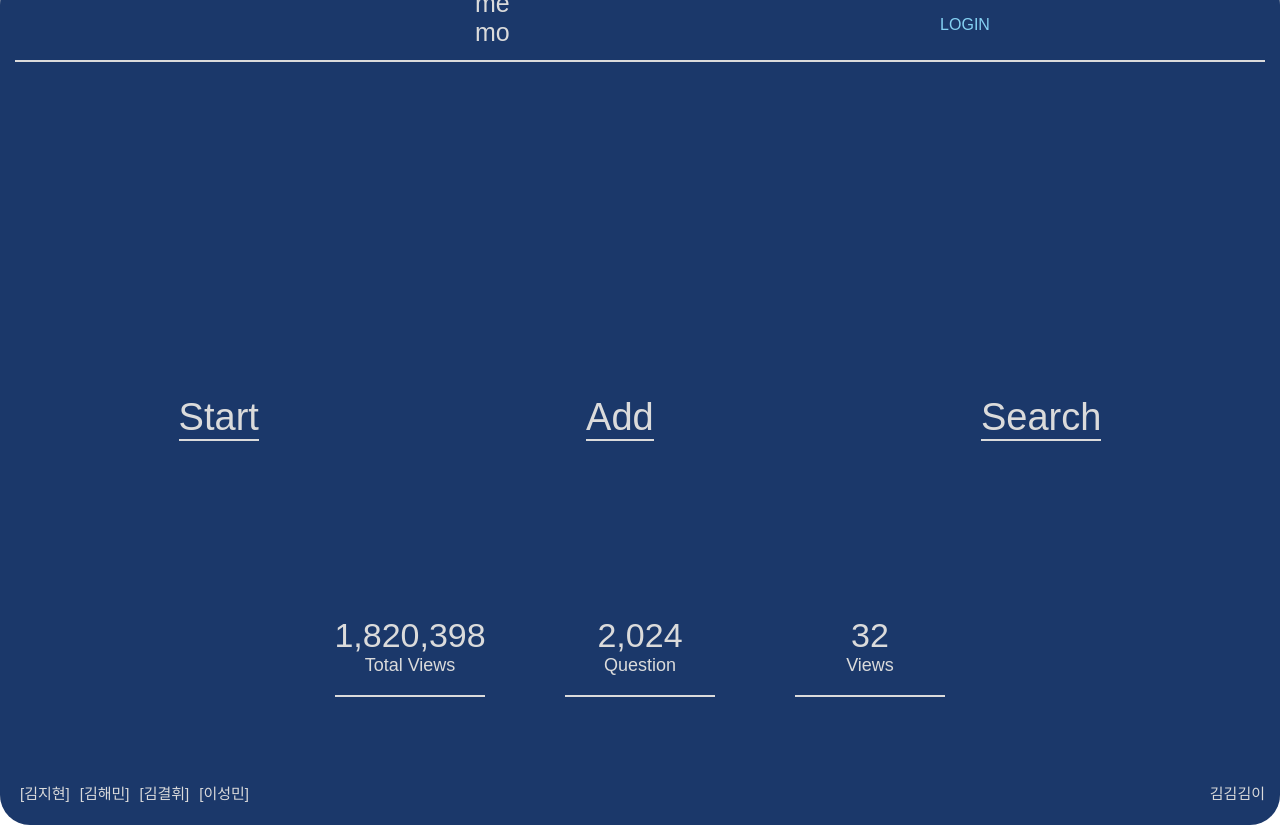
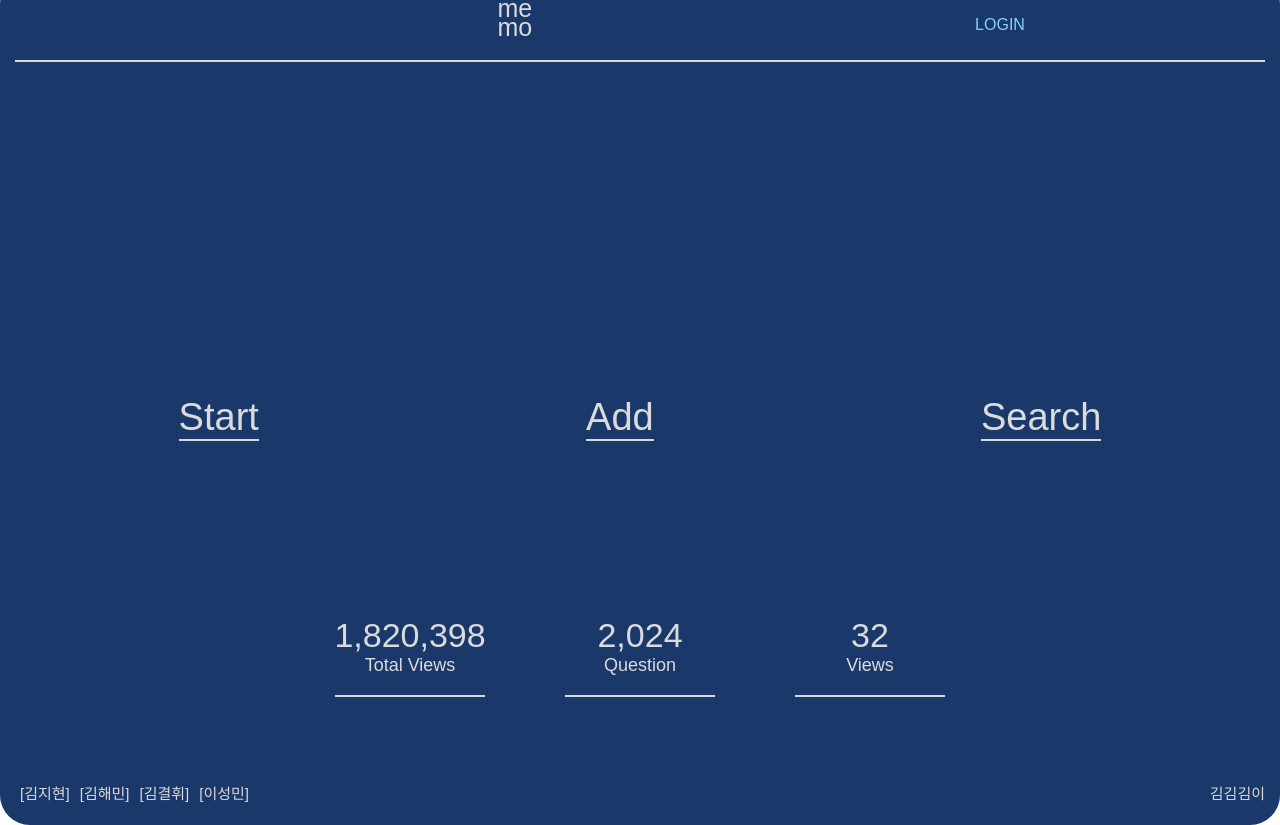
Before and after one commit to burgundy02/subProject_memoNote, a React (Create React App) app in the folder front/: page / in a window 1280 px wide. Built offline with nearby package versions, Linux system fonts and the light colour scheme.

Commit message:
홈페이지 로고수정

```diff
--- a/front/src/components/LogoHeader/style.js
+++ b/front/src/components/LogoHeader/style.js
@@ -22,7 +22,7 @@ export const header = css`
 
     & > div{
         box-sizing: border-box;
-        padding-right: 150px;
+        padding-right: 130px;
         display: flex;
         justify-content: space-between;
         align-items: center;
@@ -31,6 +31,7 @@ export const header = css`
     h3{
         width: 250px;
         width: 100%;
+        padding: 0 0 0 15px;
         display: flex;
         justify-content: center;
         cursor: pointer;
@@ -52,7 +53,7 @@ export const logo = css`
         margin-bottom: 15px;
 
         & > span {
-            margin: 0;
+            margin: -5px 0;
             font-size: 25px;
         }
     }
@@ -62,8 +63,9 @@ export const logoItems = css`
     display: flex;
     justify-content: center;
     align-items: flex-end;
-    width: 300px;
+    width: 270px;
     height: 100%;
+    font-size: 24px;
 
     & > button{
         width: 100%;
```
Also changed, not shown: front/src/components/LogoHeader/LogoHeader.jsx (+5 -3 lines).
